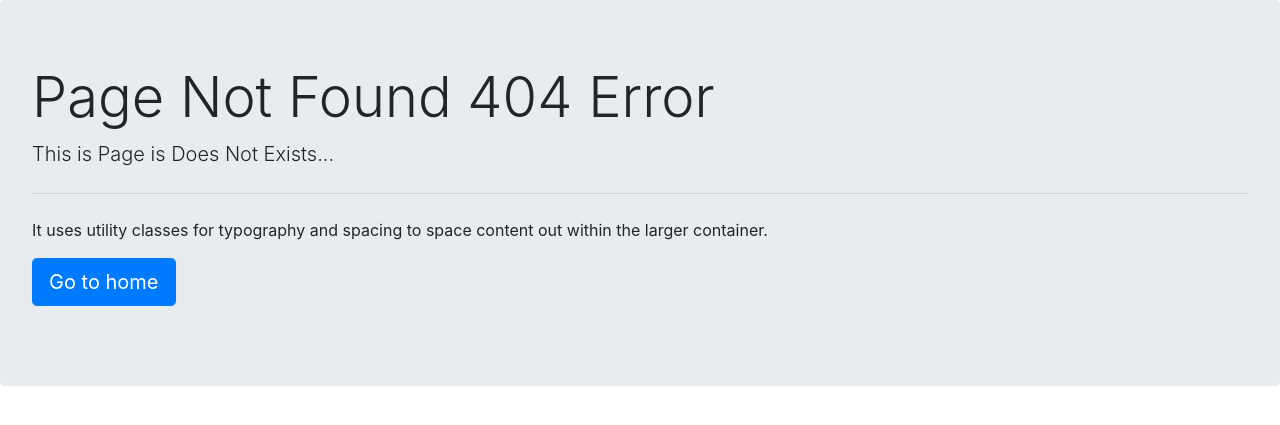
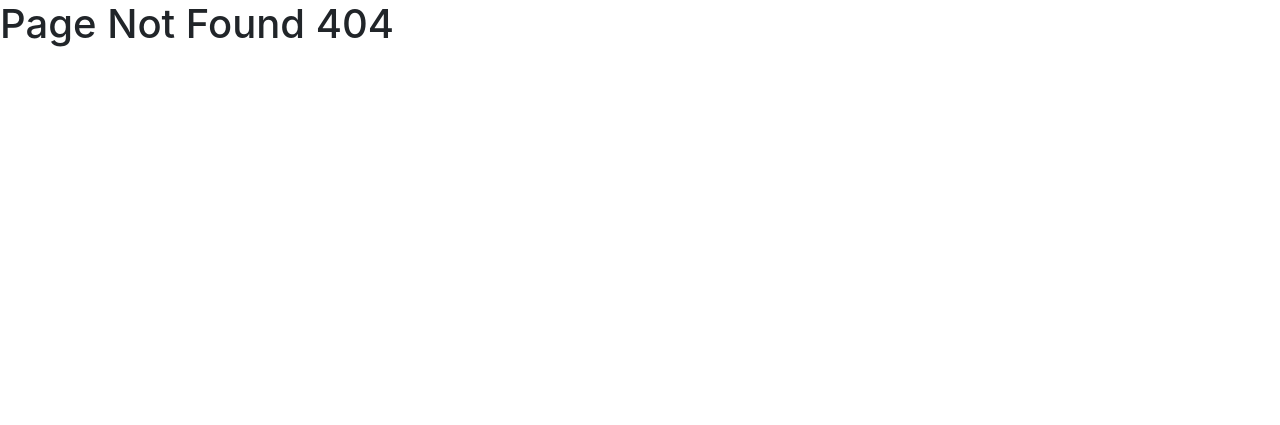
Before and after one commit to irfankhan309/Django_Db_Migration, a Django app: template templates/testApp/404.html in a window 1280 px wide. Shown: the top 425 px of the page. Run offline with Django 3.2, Linux system fonts and the light colour scheme; the template is opened without the code that fills it, so the values that code supplies are empty; some libraries are stand-ins or nearby versions.

Commit message:
requirements

```diff
--- a/Db_Dump/settings.py
+++ b/Db_Dump/settings.py
@@ -17,6 +17,7 @@ BASE_DIR = Path(__file__).resolve(strict=True).parent.parent
 
 TEMPLATE_DIR = BASE_DIR / 'templates'
 
+STATIC_DIR = BASE_DIR / 'static'
 
 # Quick-start development settings - unsuitable for production
 # See https://docs.djangoproject.com/en/3.1/howto/deployment/checklist/
@@ -174,3 +175,7 @@ USE_TZ = True
 # https://docs.djangoproject.com/en/3.1/howto/static-files/
 
 STATIC_URL = '/static/'
+
+STATICFILES_DIRS = [
+    STATIC_DIR,
+]
--- a/static/css/style.css
+++ b/static/css/style.css
@@ -0,0 +1,3 @@
+.jumbotron h1{
+    color:red;
+}
--- a/templates/testApp/404.html
+++ b/templates/testApp/404.html
@@ -1,4 +1,5 @@
 <!DOCTYPE html>
+{% load static %}
 <html lang="en">
 <head>
     <meta charset="UTF-8">
@@ -8,23 +9,7 @@
 </head>
 <body>
 
-    <div class="jumbotron">
-        <h1 class="display-4">Page Not Found 404 Error</h1>
-        <p class="lead">This is Page is Does Not Exists...</p>
-        <hr class="my-4">
-        <p>It uses utility classes for typography and spacing to space content out within the larger container.</p>
-        <p class="lead">
-          <a class="btn btn-primary btn-lg" href="{% url 'index' %}" role="button">Go to home</a>
-        </p>
-      </div>
-
-
-
-
-
-
-
-
+    <h1>Page Not Found 404</h1>
 
       <script src="https://code.jquery.com/jquery-3.2.1.slim.min.js" integrity="sha384-KJ3o2DKtIkvYIK3UENzmM7KCkRr/rE9/Qpg6aAZGJwFDMVNA/GpGFF93hXpG5KkN" crossorigin="anonymous"></script>
       <script src="https://cdnjs.cloudflare.com/ajax/libs/popper.js/1.12.9/umd/popper.min.js" integrity="sha384-ApNbgh9B+Y1QKtv3Rn7W3mgPxhU9K/ScQsAP7hUibX39j7fakFPskvXusvfa0b4Q" crossorigin="anonymous"></script>
--- a/testApp/urls.py
+++ b/testApp/urls.py
@@ -6,6 +6,7 @@ urlpatterns = [
     path('handler500',views.handler500,name = 'handler500'),
     path('index',views.index_Veiw, name = 'index'),
 
+
 ]
 handler404 =views.handler404
 # handler500 = testApp.views.handler500
```
Also changed, not shown: requirements.txt (added, +7 -0 lines), static/images/404_image.png (added).
